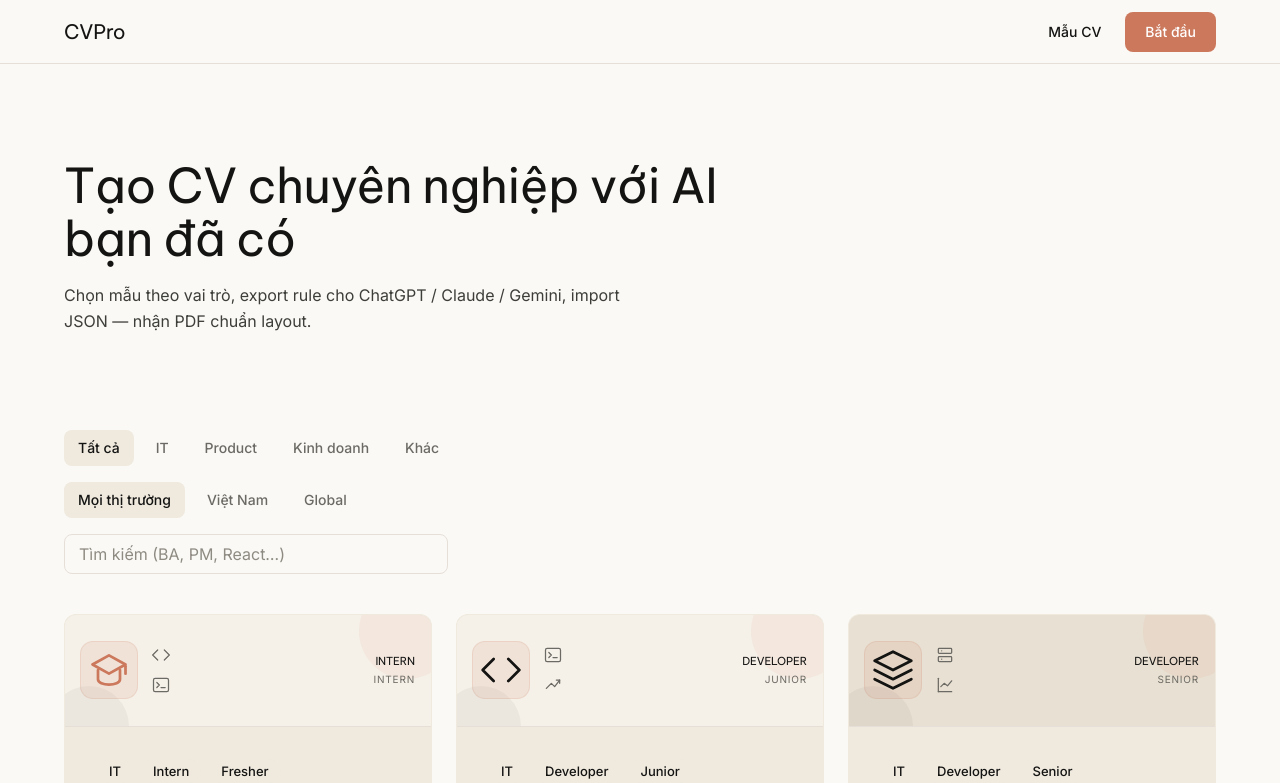
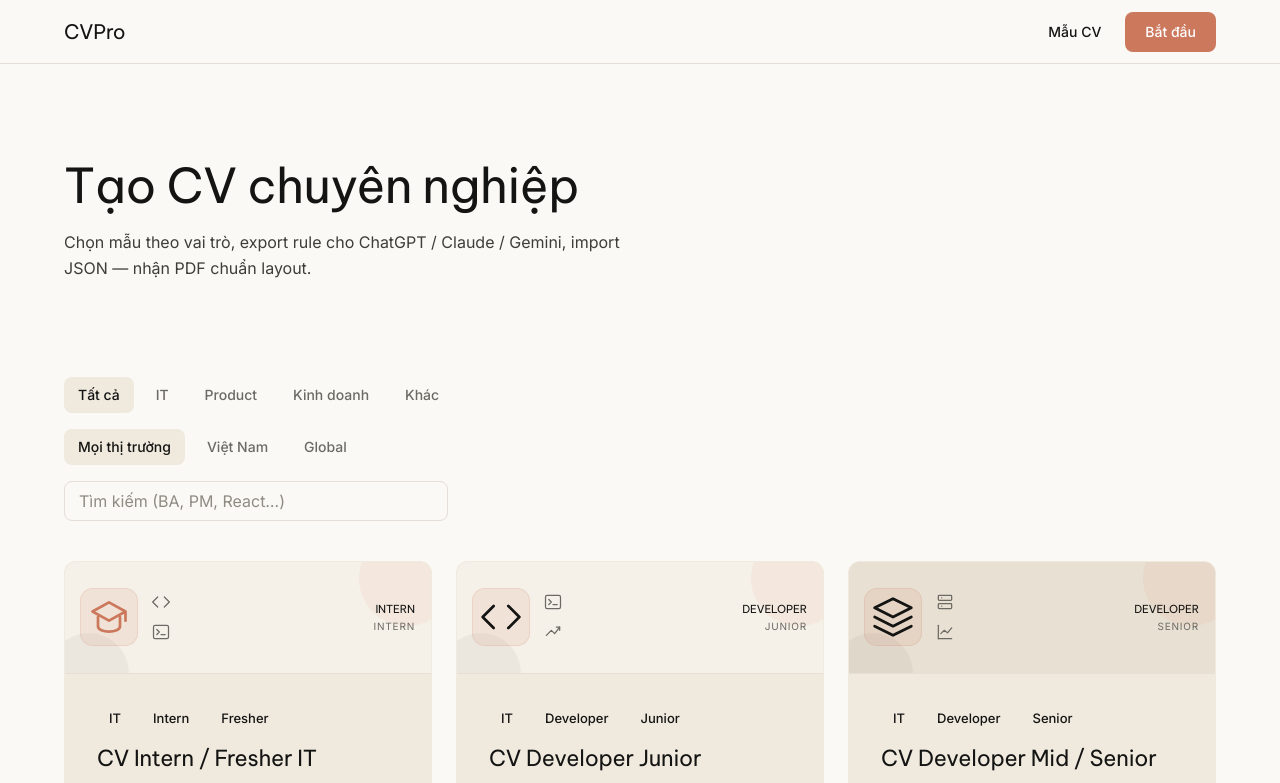
Before and after one commit to jsc2017605097/cvpro, a React (Vite) app: page / in a window 1280 px wide. Shown: the top 783 px of the page. Built offline with nearby package versions, Linux system fonts and the light colour scheme; what @react-pdf/renderer would draw is missing.

Commit message:
thay doi tiltle

```diff
--- a/src/features/catalog/PresetGalleryHero.tsx
+++ b/src/features/catalog/PresetGalleryHero.tsx
@@ -2,7 +2,7 @@ export function PresetGalleryHero() {
   return (
     <section className="py-[var(--spacing-section)]">
       <h1 className="font-display max-w-2xl text-[48px] leading-[1.1] tracking-[-0.02em] text-[var(--color-ink)]">
-        Tạo CV chuyên nghiệp với AI bạn đã có
+        Tạo CV chuyên nghiệp
       </h1>
       <p className="mt-4 max-w-xl text-base leading-relaxed text-[var(--color-body)]">
         Chọn mẫu theo vai trò, export rule cho ChatGPT / Claude / Gemini, import
```
